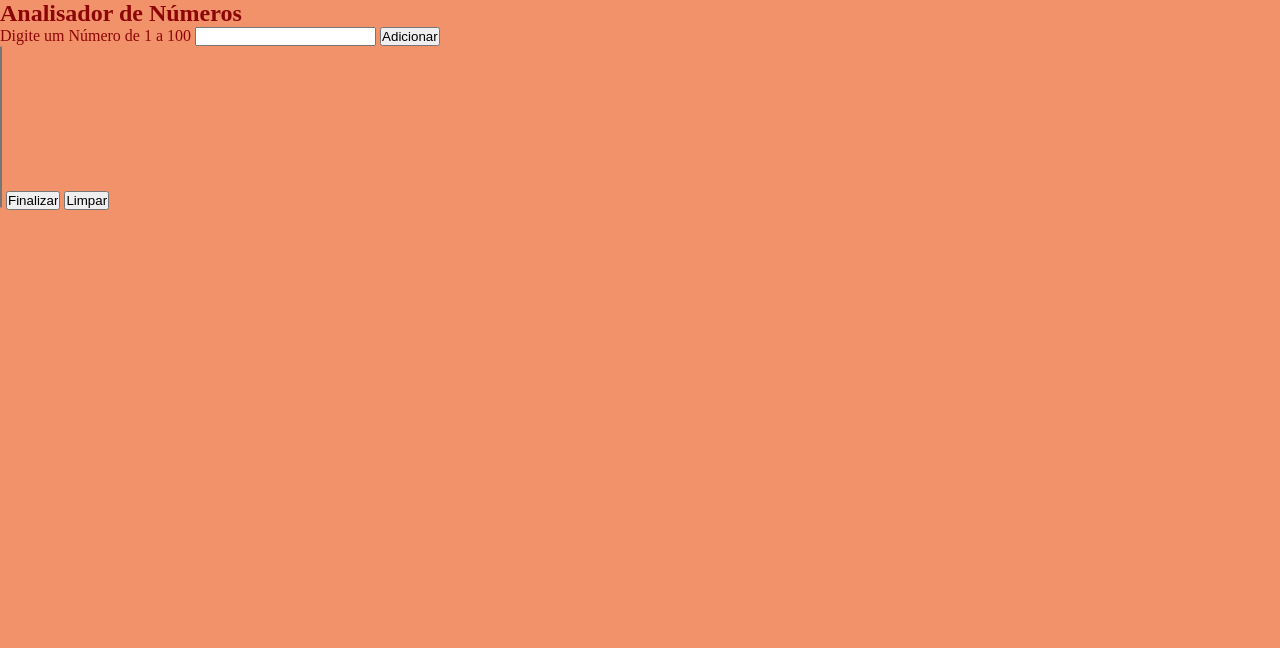
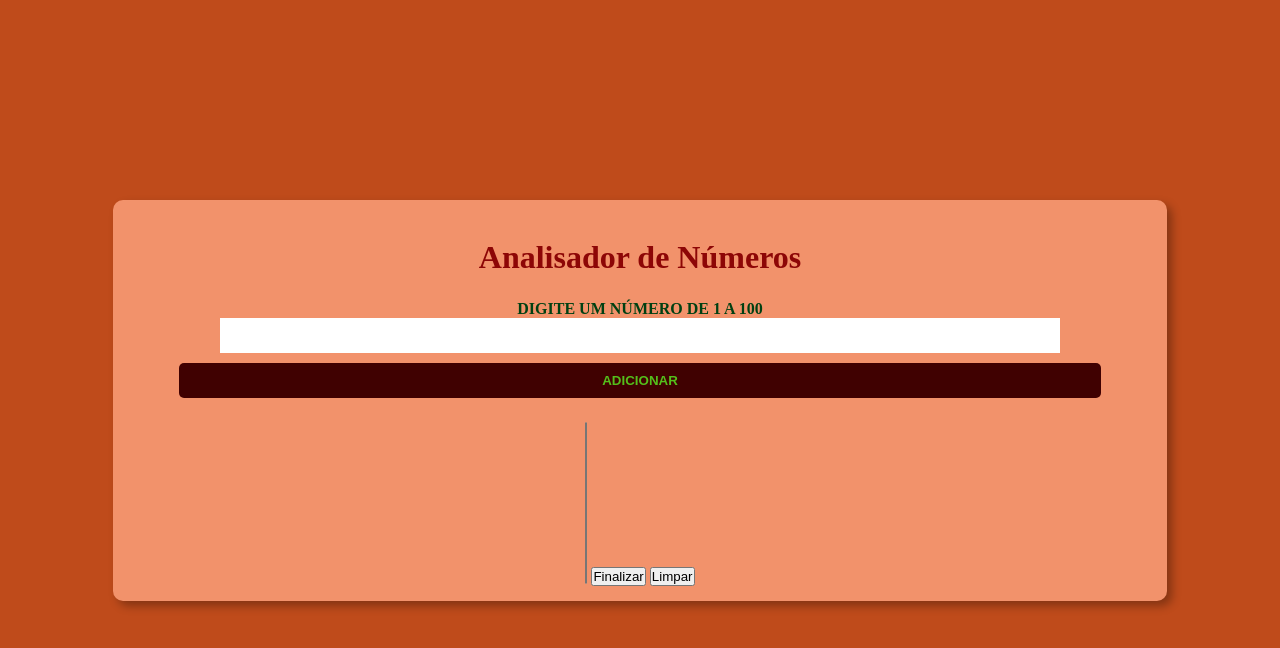
Before and after one commit to Crisleine-Erculano/analisador-de-numeros, a plain HTML site: page index.html in a window 1280 px wide. Drawn offline with Linux system fonts and the light colour scheme.

Commit message:
Estilização da div analisador__adicionar

```diff
--- a/index.html
+++ b/index.html
@@ -11,28 +11,27 @@
 
 <body>
    <section class="analisador">
-      <h1>Analisador de Números</h1>
-      <section>
-         <div>
-            <label for="number">Digite um Número de 1 a 100</label>
-            <input type="number" name="number" id="number">
+         <div class="analisador__adicionar">
+            <h1 class="analisador__titulo">Analisador de Números</h1>
+
+            <label class="analisador__texto"  for="number">Digite um Número de 1 a 100</label>
+            <input class="analisador__numeros" type="number" name="number" id="number">
 
             <label for="adicionar"></label>
-               <input type="button" value="Adicionar" onclick="adicionar()" id="adicionar">
+            <input class="analisador__botao" type="button" value="Adicionar" onclick="adicionar()" id="adicionar">
          </div>
-         <div>
-            <select name="valores" id="selectValores" size="10"></select>
+         <div class="selecao">
+            <select class="selecao__valores" name="valores" id="selectValores" size="10"></select>
 
             <label for="submit"></label>
-            <input type="button" value="Finalizar" onclick="finalizar()" id="submit">
+            <input class="selecao__botao" type="button" value="Finalizar" onclick="finalizar()" id="submit">
 
             <label for="limpar"></label>
-            <input type="submit" value="Limpar" onclick="limpar()" id="limpar">
+            <input class="selecao__limpar" type="submit" value="Limpar" onclick="limpar()" id="limpar">
          </div>
-         <div id="resultado">
+         <div class="resultados" id="resultado">
 
          </div>
-      </section>
    </section>
    <script src="script.js"></script>
 </body>
--- a/stylle.css
+++ b/stylle.css
@@ -3,7 +3,65 @@
     padding: 0;
 }
 body{
-    background-color: #F2926B;
-    color: #8d0606;
+    background-color: #BF4B1B;
+    color: #8D0606;
+
+    display: flex;
+
+    height: 100vh;
 
 }
+.analisador{
+    background:#F2926B;
+    border-radius: 10px;
+    box-shadow: 5px 5px 10px rgba(0, 0, 0, 0.311);
+
+    display: flex;
+    flex-direction: column;
+
+    margin: auto;
+    padding: 15px;
+
+    text-align: center;
+
+    width: 80vw;
+
+}
+.analisador__adicionar{
+    margin-bottom: 1.5rem;
+}
+.analisador__titulo{
+    font-size: 2rem;
+    padding: 1.5rem 0;
+}
+.analisador__texto{
+    padding: 10px;
+    font-weight: bold;
+    color: #004012;
+
+    text-transform: uppercase;
+    text-align: center;
+
+    margin-top: 10px;
+    cursor: pointer;
+
+}
+.analisador__numeros{
+    border: none;
+    padding: 10px;
+    width: 80%;
+}
+.analisador__botao{
+    background-color:  #400101;
+    border: none;
+    border-radius: 5px;
+
+    color: #54BF1B;
+    font-weight: bold;
+
+    padding: 10px 20px ;
+    margin-top: 10px;
+
+    text-transform: uppercase;
+    width: 90%;
+}
```
